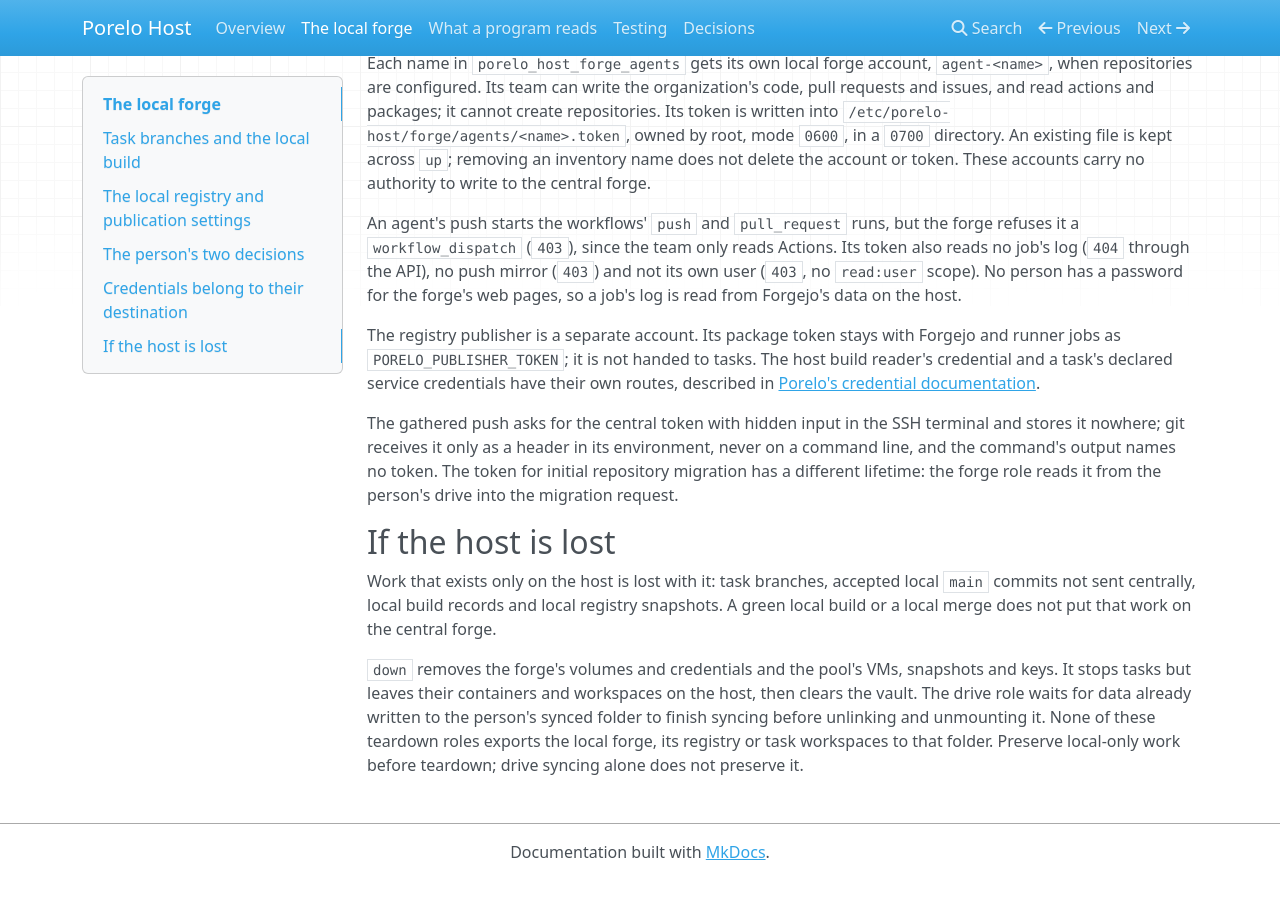
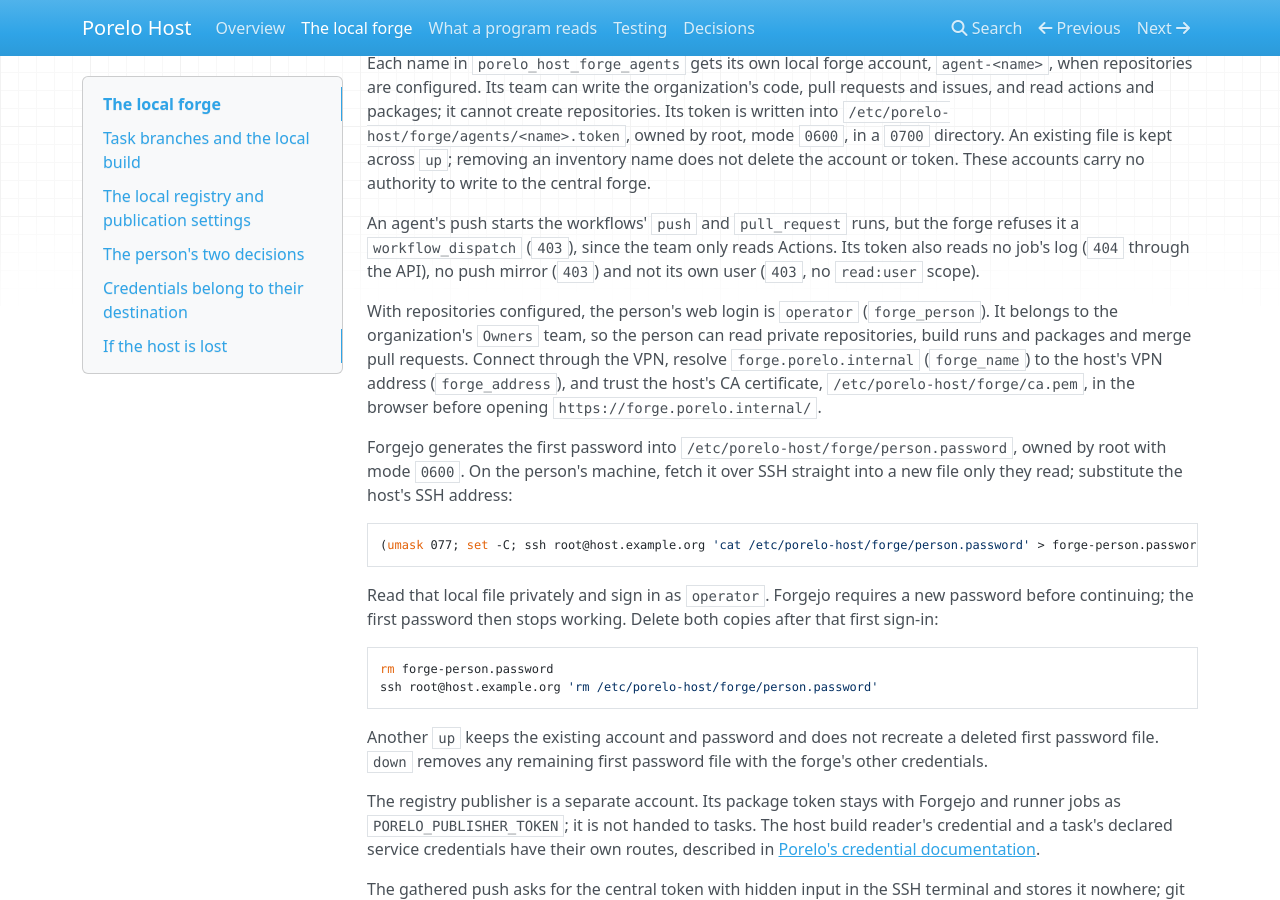
Before and after one commit to porelo-ai/porelo-host, an MkDocs documentation site: the page built from doc/local-forge.md, in a window 1280 px wide and 900 px high, scrolled down 4307 px. Built offline with MkDocs 1.6.1, drawn with Linux system fonts in a browser that asks for light colours; nearby versions of some CDN libraries.

Commit message:
Give the person a forge login of their own
Assisted-by: Codex CLI, gpt-6.1-sol
Assisted-by: Claude Code, claude-opus-5-5

````diff
--- a/doc/local-forge.md
+++ b/doc/local-forge.md
@@ -120,8 +120,31 @@ account or token. These accounts carry no authority to write to the central forg
 
 An agent's push starts the workflows' `push` and `pull_request` runs, but the forge refuses it a `workflow_dispatch`
 (`403`), since the team only reads Actions. Its token also reads no job's log (`404` through the API), no push mirror
-(`403`) and not its own user (`403`, no `read:user` scope). No person has a password for the forge's web pages, so a
-job's log is read from Forgejo's data on the host.
+(`403`) and not its own user (`403`, no `read:user` scope).
+
+With repositories configured, the person's web login is `operator` (`forge_person`). It belongs to the organization's
+`Owners` team, so the person can read private repositories, build runs and packages and merge pull requests. Connect
+through the VPN, resolve `forge.porelo.internal` (`forge_name`) to the host's VPN address (`forge_address`), and trust
+the host's CA certificate, `/etc/porelo-host/forge/ca.pem`, in the browser before opening
+`https://forge.porelo.internal/`.
+
+Forgejo generates the first password into `/etc/porelo-host/forge/person.password`, owned by root with mode `0600`.
+On the person's machine, fetch it over SSH straight into a new file only they read; substitute the host's SSH address:
+
+```sh
+(umask 077; set -C; ssh root@host.example.org 'cat /etc/porelo-host/forge/person.password' > forge-person.password)
+```
+
+Read that local file privately and sign in as `operator`. Forgejo requires a new password before continuing; the first
+password then stops working. Delete both copies after that first sign-in:
+
+```sh
+rm forge-person.password
+ssh root@host.example.org 'rm /etc/porelo-host/forge/person.password'
+```
+
+Another `up` keeps the existing account and password and does not recreate a deleted first password file. `down`
+removes any remaining first password file with the forge's other credentials.
 
 The registry publisher is a separate account. Its package token stays with Forgejo and runner jobs as
 `PORELO_PUBLISHER_TOKEN`; it is not handed to tasks. The host build reader's credential and a task's declared service
````
Also changed, not shown: CHANGELOG.md (+3 -0 lines), issues/HO29-The-Persons-Own-Web-Login-On-The-Forge.md (+25 -1 lines), issues/README.md (+1 -1 lines), roles/forge/README.md (+8 -0 lines), 7 other files.
